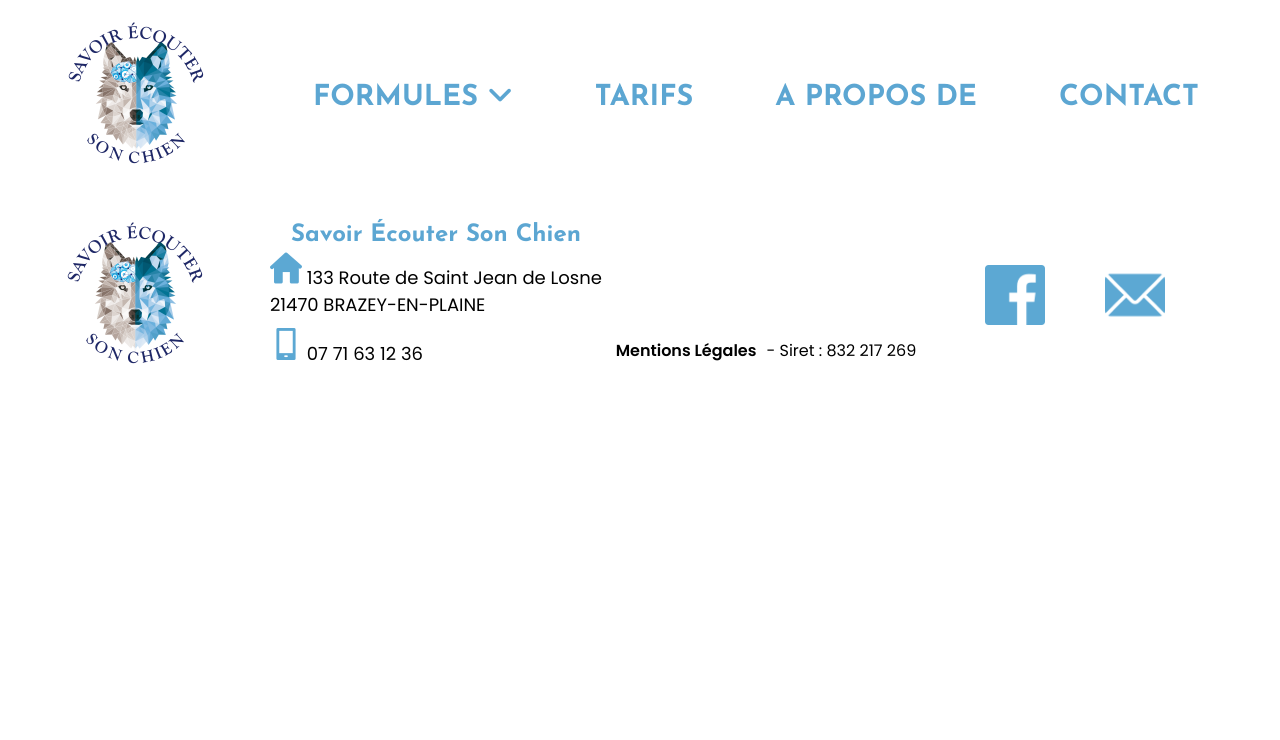
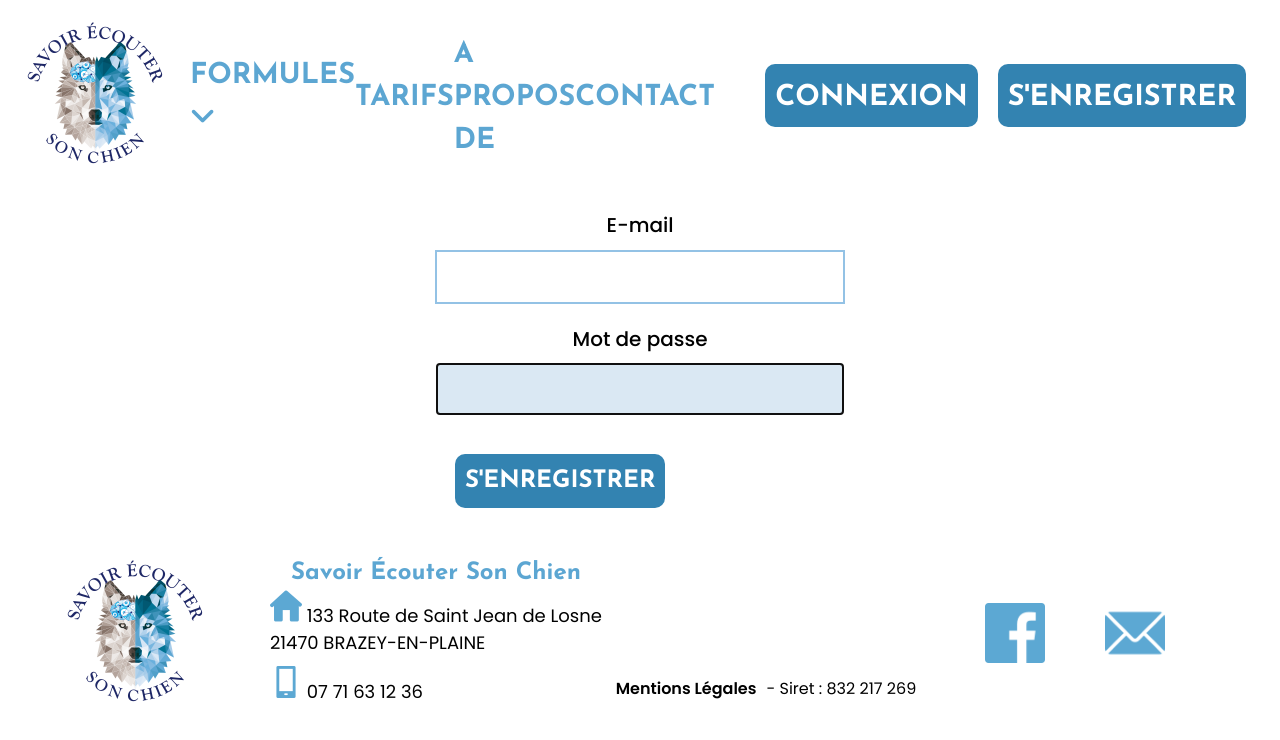
Before and after one commit to eboudrenghien/SavoirEcouterSonChien, a React (Create React App) app in the folder client/: page /senregistrer in a window 1280 px wide. Shown: the top 740 px of the page. Built offline with nearby package versions, Linux system fonts and the light colour scheme.

Commit message:
bouton connexion enregistrer

```diff
--- a/client/src/App.js
+++ b/client/src/App.js
@@ -17,6 +17,8 @@ import Attestation from './pages/formules/Attestation'
 import CoursCollectifs from './pages/formules/CoursCollectifs'
 import Footer from './components/Footer.jsx';
 import MentionsLegales from './pages/MentionsLegales.jsx';
+import Login from './pages/authentification/Login.jsx';
+import Register from './pages/authentification/Register.jsx';
 
 
 function App() {
@@ -34,6 +36,9 @@ function App() {
         <Route path="/about" element={<About />} />
         <Route path="/contact" element={<Contact />} />
         <Route path="/mentions-legales" element={<MentionsLegales/>} />
+        <Route path="/senregistrer" element={<Register/>} />
+        <Route path="/connexion" element={<Login/>} />
+
       </Routes>
       <Footer/>
     </BrowserRouter>
--- a/client/src/components/Navbar.jsx
+++ b/client/src/components/Navbar.jsx
@@ -32,6 +32,11 @@ function Navbar() {
                 <li className="items"><Link to="/tarifs">TARIFS</Link></li>
                 <li className="items"><Link to="/about">A PROPOS DE</Link></li>
                 <li className="items"><Link to="/contact">CONTACT</Link></li>
+
+                <ul className="authentification">
+                    <li><Link to="/connexion" className='link-connexion'>CONNEXION</Link></li>
+                    <li><Link to="/senregistrer" className='link-connexion'>S'ENREGISTRER</Link></li>
+                </ul>
             </ul>
         </nav>
     )
--- /dev/null
+++ b/client/src/pages/authentification/Login.jsx
@@ -0,0 +1,19 @@
+import React from 'react'
+
+function Login() {
+  return (
+    <div className='login'>
+        <form className='form'>
+        <div className="form-group">
+            <label htmlFor="email">E-mail</label>
+            <input type="email" name="email" id="email" autoFocus={true} autoComplete="off"/>
+            <label htmlFor="password">Mot de passe</label>
+            <input type="password" name="password" id="password" autoFocus={true} autoComplete="off"/>
+        </div>
+        <button type="submit">CONNEXION</button>
+        </form>
+    </div>
+  )
+}
+
+export default Login
--- /dev/null
+++ b/client/src/pages/authentification/Register.jsx
@@ -0,0 +1,19 @@
+import React from 'react'
+
+function Register() {
+  return (
+    <div className='register'>
+       <form action="">
+        <div className="form-group">
+            <label htmlFor="email">E-mail</label>
+            <input type="email" name="email" id="email" autoFocus={true} autoComplete="off" />
+            <label htmlFor="password">Mot de passe</label>
+            <input type="password" name="password" id="password" autoFocus={true} autoComplete="off" />
+        </div>
+        <button type="submit">S'ENREGISTRER</button>
+        </form>
+    </div>
+  )
+}
+
+export default Register
--- a/client/src/styles/components/Navbar.scss
+++ b/client/src/styles/components/Navbar.scss
@@ -39,6 +39,8 @@ nav {
       }
     }
   }
+
+
 }
 
 .sous-menu {
@@ -74,9 +76,40 @@ nav {
   }
 }
 
-
 .items:hover>ul {
   display: block;
+}
+
+.authentification {
+  display: flex;
+
+  border-radius: 10px;
+  font-family: $police2;
+  font-size: 1.5rem;
+  font-weight: 600;
+
+  li {
+    padding: 10px 10px;
+    list-style-type: none;
+    border-radius: 10px;
+    background: #3383b1;
+    margin: auto 10px;
+
+    .link-connexion {
+      color: $color1;
+      text-shadow: none;
+
+      &:hover {
+        color: white;
+      }
+    }
+
+    &:hover {
+      border-radius: 10px;
+      background: $color3;
+    }
+  }
+
 }
 
 @media screen and (max-width: 700px) {
@@ -84,6 +117,7 @@ nav {
     .logo {
       margin-left: 10px;
     }
+
     .rubriques {
       li {
         font-size: 1.2rem;
--- a/client/src/styles/index.css
+++ b/client/src/styles/index.css
@@ -9,6 +9,26 @@
 
 html, body {
   height: 100%;
+}
+
+button {
+  border-radius: 10px;
+  font-family: "Josefin Sans", sans-serif;
+  font-size: 1.5rem;
+  font-weight: 800;
+  color: white;
+  text-shadow: none;
+  padding: 15px 10px;
+  list-style-type: none;
+  border-radius: 10px;
+  border: none;
+  background: #3383b1;
+  margin: 20px;
+}
+button:hover {
+  color: white;
+  border-radius: 10px;
+  background: #5CA6D2;
 }
 
 .accueil:before {
@@ -219,6 +239,72 @@ html, body {
     min-width: 90%;
   }
 }
+.register {
+  display: flex;
+  justify-content: center;
+  align-items: center;
+}
+.register .form-group {
+  display: flex;
+  flex-direction: column;
+  align-items: center;
+}
+.register .form-group label {
+  font-family: "Poppins", sans-serif;
+  font-weight: 500;
+  font-size: 20px;
+}
+.register .form-group input {
+  padding: 10px;
+  margin-top: 10px;
+  margin-bottom: 20px;
+  border: 2px solid #93C2E5;
+  font-family: "Poppins", sans-serif;
+  font-size: 20px;
+  text-align: center;
+}
+.register .form-group input:focus {
+  border: none;
+  background: #DAE8F3;
+}
+.register .form-group input:hover {
+  border: 2px solid #5CA6D2;
+  background: #DAE8F3;
+}
+
+.login {
+  display: flex;
+  justify-content: center;
+  align-items: center;
+}
+.login .form-group {
+  display: flex;
+  flex-direction: column;
+  align-items: center;
+}
+.login .form-group label {
+  font-family: "Poppins", sans-serif;
+  font-weight: 500;
+  font-size: 20px;
+}
+.login .form-group input {
+  padding: 10px;
+  margin-top: 10px;
+  margin-bottom: 20px;
+  border: 2px solid #93C2E5;
+  font-family: "Poppins", sans-serif;
+  font-size: 20px;
+  text-align: center;
+}
+.login .form-group input:focus {
+  border: none;
+  background: #DAE8F3;
+}
+.login .form-group input:hover {
+  border: 2px solid #5CA6D2;
+  background: #DAE8F3;
+}
+
 nav {
   position: relative;
   padding: 0;
@@ -286,6 +372,32 @@ nav .rubriques li a:hover {
 
 .items:hover > ul {
   display: block;
+}
+
+.authentification {
+  display: flex;
+  border-radius: 10px;
+  font-family: "Josefin Sans", sans-serif;
+  font-size: 1.5rem;
+  font-weight: 600;
+}
+.authentification li {
+  padding: 10px 10px;
+  list-style-type: none;
+  border-radius: 10px;
+  background: #3383b1;
+  margin: auto 10px;
+}
+.authentification li .link-connexion {
+  color: white;
+  text-shadow: none;
+}
+.authentification li .link-connexion:hover {
+  color: white;
+}
+.authentification li:hover {
+  border-radius: 10px;
+  background: #5CA6D2;
 }
 
 @media screen and (max-width: 700px) {
--- a/client/src/styles/index.scss
+++ b/client/src/styles/index.scss
@@ -5,6 +5,10 @@
 @import './pages/tarifs.scss';
 @import './pages/about.scss';
 @import './pages/contact.scss';
+
+//authentification
+@import './pages//authentification/register.scss';
+@import './pages//authentification/login.scss';
 
 //components
 @import './components/Navbar.scss';
--- /dev/null
+++ b/client/src/styles/pages/authentification/login.scss
@@ -0,0 +1,34 @@
+.login {
+    display: flex;
+    justify-content: center;
+    align-items: center;
+
+    .form-group {
+    display: flex;
+    flex-direction: column;
+    align-items: center;
+    label {
+        font-family: $police1;
+        font-weight: 500;
+        font-size: 20px;
+    }
+    input {
+        padding: 10px;
+        margin-top: 10px;
+        margin-bottom: 20px;
+         border: 2px solid $color5;
+         font-family: $police1;
+         font-size: 20px;
+         text-align: center;
+        &:focus {
+        border: none;
+            background: $color4;
+        }
+        &:hover {
+            border: 2px solid $color3;
+            background: $color4;
+        }
+
+    }
+}
+}
--- /dev/null
+++ b/client/src/styles/pages/authentification/register.scss
@@ -0,0 +1,34 @@
+.register {
+    display: flex;
+    justify-content: center;
+    align-items: center;
+
+    .form-group {
+    display: flex;
+    flex-direction: column;
+    align-items: center;
+    label {
+        font-family: $police1;
+        font-weight: 500;
+        font-size: 20px;
+    }
+    input {
+        padding: 10px;
+        margin-top: 10px;
+        margin-bottom: 20px;
+         border: 2px solid $color5;
+         font-family: $police1;
+         font-size: 20px;
+         text-align: center;
+        &:focus {
+        border: none;
+            background: $color4;
+        }
+        &:hover {
+            border: 2px solid $color3;
+            background: $color4;
+        }
+
+    }
+}
+}
--- a/client/src/styles/settings.scss
+++ b/client/src/styles/settings.scss
@@ -23,3 +23,28 @@ $color2: black;
 $color3: #5CA6D2;
 $color4: #DAE8F3;
 $color5: #93C2E5;
+
+// BOUTONS - CONNEXION ENREGISTREMENT
+button {
+
+    border-radius: 10px;
+    font-family: $police2;
+    font-size: 1.5rem;
+    font-weight: 800;
+    color: $color1;
+    text-shadow: none;
+
+    padding: 15px 10px;
+    list-style-type: none;
+    border-radius: 10px;
+    border: none;
+    background: #3383b1;
+    margin: 20px;
+
+
+    &:hover {
+        color: white;
+        border-radius: 10px;
+        background: $color3;
+    }
+}
```
Also changed, not shown: 1 other file (tests, documents, lock files or other folders). Lines whose indentation alone changed are shown as unchanged.
